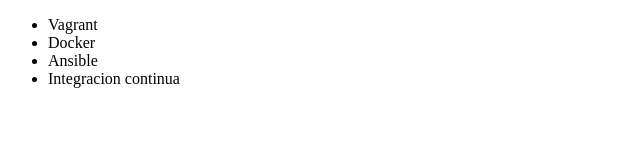
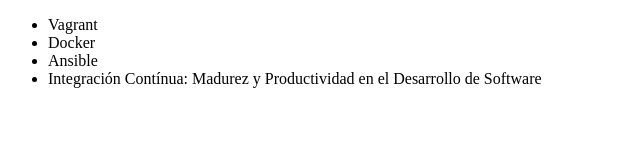
Before and after one commit to Hector-Ger/alura-git, a plain HTML site: page index.html in a window 1280 px wide. Shown: the whole page, without its empty margins (0-640 px from the left). Drawn offline with Linux system fonts and the light colour scheme.

Commit message:
Renombrando curso de Integración Continua

```diff
--- a/index.html
+++ b/index.html
@@ -9,7 +9,7 @@
          <li> Vagrant </li>
          <li> Docker </li>
          <li> Ansible </li>
-         <li> Integracion continua </li>
+         <li> Integración Contínua: Madurez y Productividad en el Desarrollo de Software</li>
      </ul>
 </body>
 </html>
```
